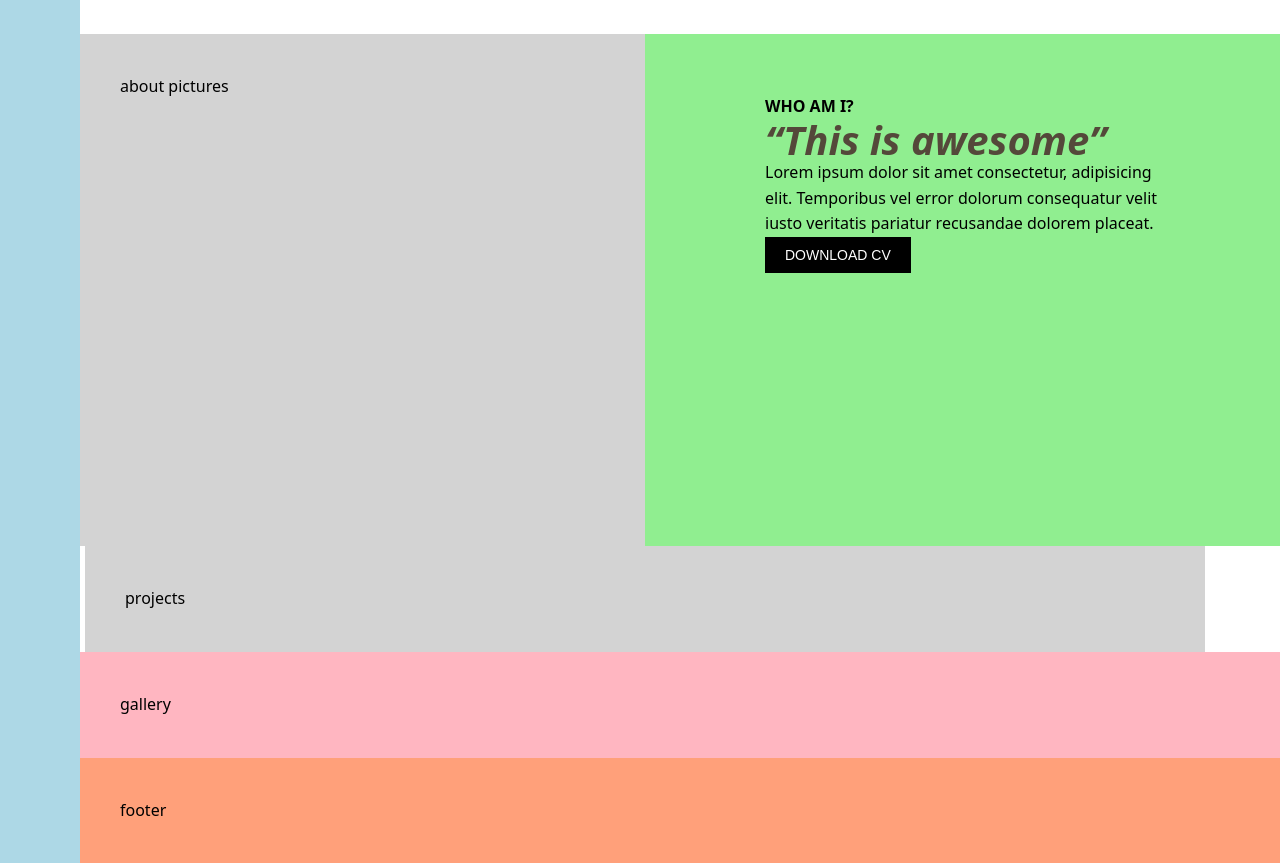
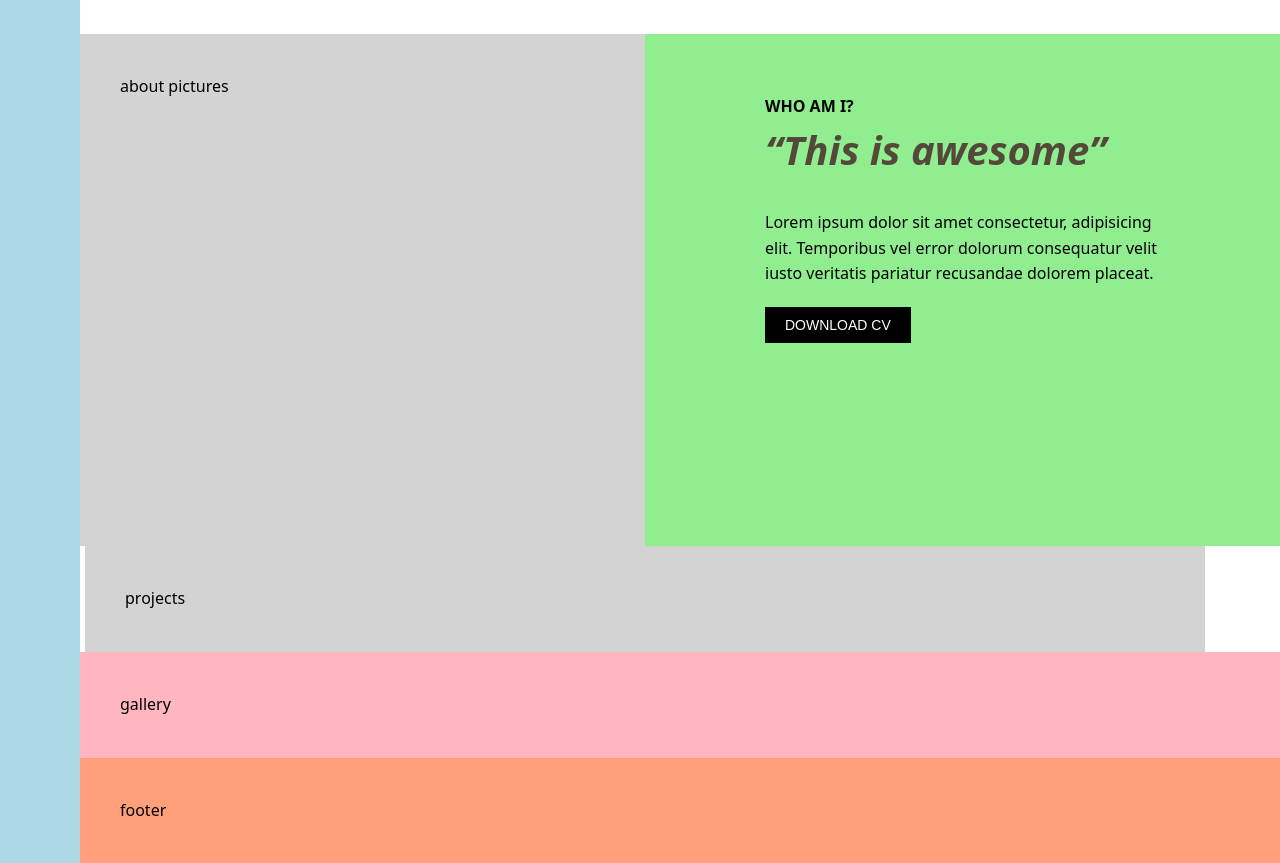
Before and after one commit to Beast-Code9999/Project-Collection, a website: page index.html in a window 1280 px wide. Shown: the part 1380-2243 px from the top of the page. Drawn offline with Linux system fonts and the light colour scheme.

Commit message:
add margin-bottom to about__content child elements

```diff
--- a/index.html
+++ b/index.html
@@ -74,13 +74,13 @@
     </div>
 
     <div class="about__content">
-        <h3 class="heading-3">
+        <h3 class="heading-3 u-margin-bottom-tiny">
             Who am I?
         </h3>
-        <h2 class="heading-2 heading-2--dark">
+        <h2 class="heading-2 heading-2--dark u-margin-bottom-medium">
             &ldquo;This is awesome&rdquo;
         </h2>
-        <p class="about__text">
+        <p class="about__text u-margin-bottom-small">
             Lorem ipsum dolor sit amet consectetur, adipisicing elit. Temporibus vel error dolorum consequatur velit iusto veritatis pariatur recusandae dolorem placeat.
         </p>
         <button class="btn">download cv</button>
```
